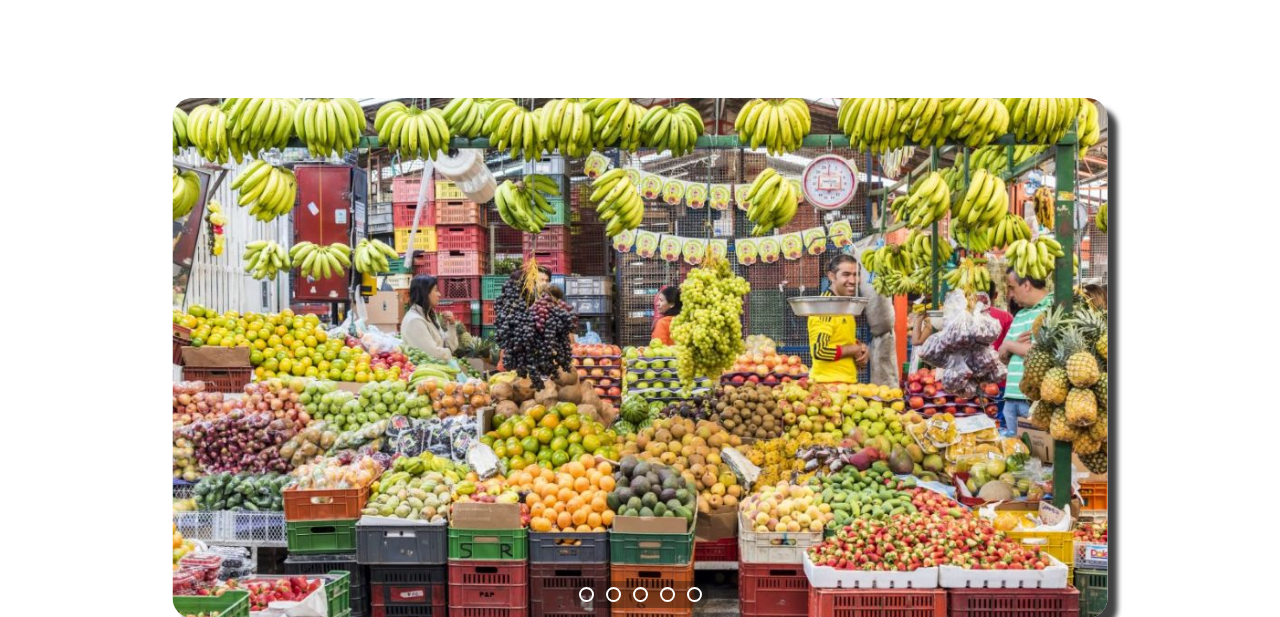
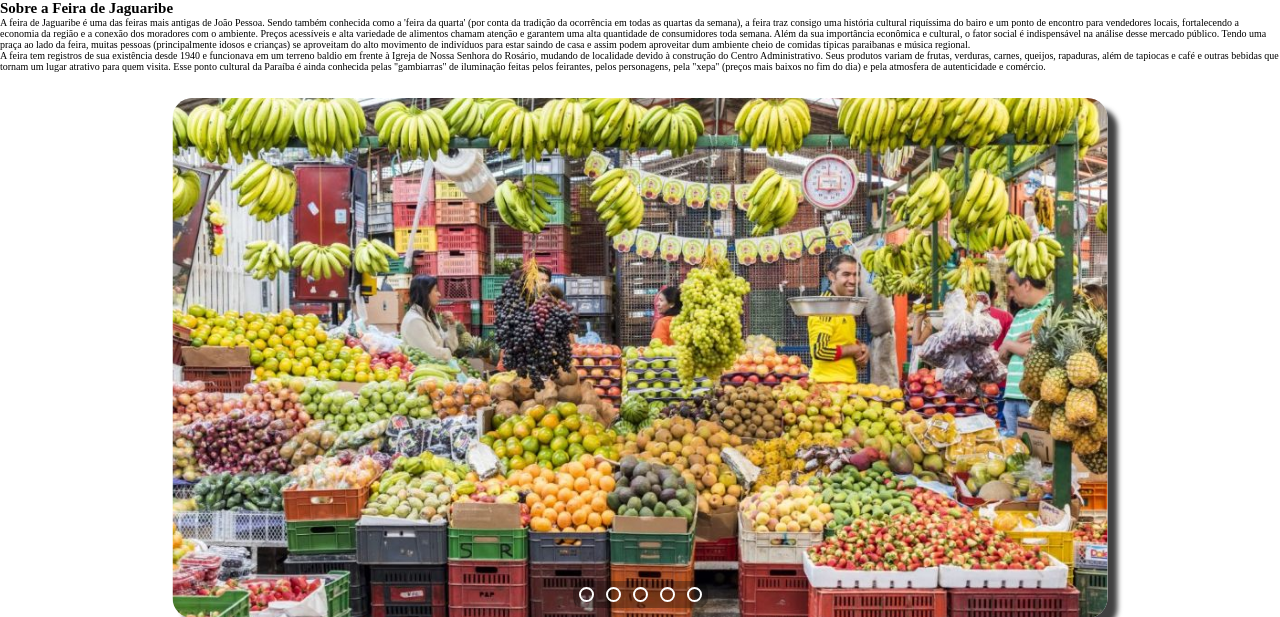
Before and after one commit to Projeto-IFPB/Jaguaribe-Online, a Flask app: page / in a window 1280 px wide. Shown: the part 42-659 px from the top of the page. Run offline with Flask 3, Linux system fonts and the light colour scheme; some libraries are stand-ins or nearby versions.

Commit message:
Pesquisa da história da Feira de Jaguaribe na Main

```diff
--- a/templates/index.html
+++ b/templates/index.html
@@ -50,6 +50,11 @@
     <script src="/static/css/script-index.js"></script>
     <!-- Fim do Carrossel de Imagens -->
 
+    <!-- Começo do Main da página principal  -->
+     <h2>Sobre a Feira de Jaguaribe</h2>
+     <p>A feira de Jaguaribe é uma das feiras mais antigas de João Pessoa. Sendo também conhecida como a 'feira da quarta' (por conta da tradição da ocorrência em todas as quartas da semana), a feira traz consigo uma história cultural riquíssima do bairo e um ponto de encontro para vendedores locais, fortalecendo a economia da região e a conexão dos moradores com o ambiente. Preços acessíveis e alta variedade de alimentos chamam atenção e garantem uma alta quantidade de consumidores toda semana. Além da sua importância econômica e cultural, o fator social é indispensável na análise desse mercado público. Tendo uma praça ao lado da feira, muitas pessoas (principalmente idosos e crianças) se aproveitam do alto movimento de indivíduos para estar saindo de casa e assim podem aproveitar dum ambiente cheio de comidas típicas paraibanas e música regional.</p>
+     <p>A feira tem registros de sua existência desde 1940 e funcionava em um terreno baldio em frente à Igreja de Nossa Senhora do Rosário, mudando de localidade devido à construção do Centro Administrativo. Seus produtos variam de frutas, verduras, carnes, queijos, rapaduras, além de tapiocas e café e outras bebidas que tornam um lugar atrativo para quem visita. Esse ponto cultural da Paraíba é ainda conhecida pelas "gambiarras" de iluminação feitas pelos feirantes, pelos personagens, pela "xepa" (preços mais baixos no fim do dia) e pela atmosfera de autenticidade e comércio.</p>
+    <!-- Fim do Main da página principal -->
 {% endblock %}
 
 {% block footer %}
```
